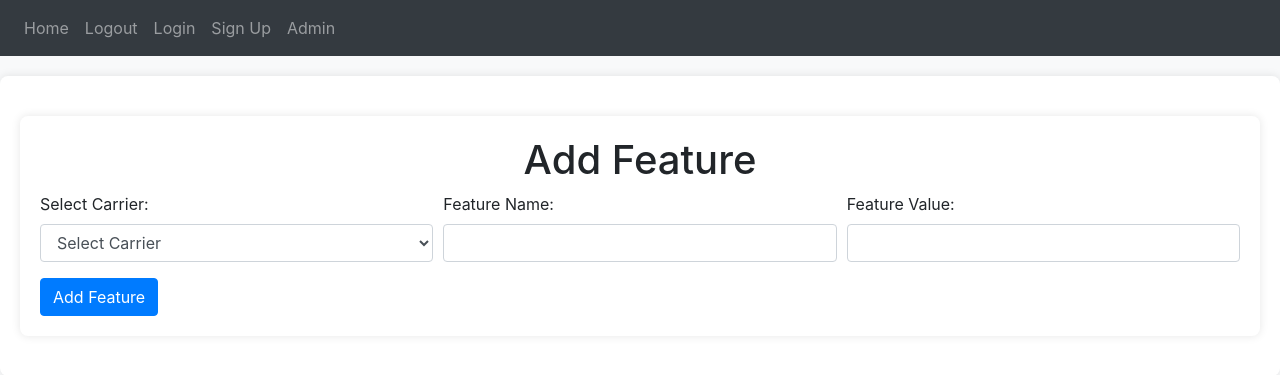
After one commit to ChelseaLong24/Flask-Web-Development, a Flask app: page /add-feature in a window 1280 px wide. The commit adds this page. Shown: the top 375 px of the page. Run offline with Flask 3, Linux system fonts and the light colour scheme; data that the repository does not hold is empty; some libraries are stand-ins or nearby versions.

Commit message:
Add new features on the admin page
Add new features on the admin page for every selected carriers

```diff
--- /dev/null
+++ b/website/templates/add_feature.html
@@ -0,0 +1,31 @@
+{% extends "base.html" %}
+
+{% block title %}Add Feature{% endblock %}
+
+{% block content %}
+<div class="container">
+    <h1 class="text-center">Add Feature</h1>
+    <form method="POST">
+        <div class="form-row">
+            <div class="form-group col-md-4">
+                <label for="carrier">Select Carrier:</label>
+                <select name="carrier" id="carrier" class="form-control">
+                    <option value="">Select Carrier</option>
+                    {% for value in carrier_values %}
+                    <option value="{{ value }}">{{ value }}</option>
+                    {% endfor %}
+                </select>
+            </div>
+            <div class="form-group col-md-4">
+                <label for="new_feature_name">Feature Name:</label>
+                <input type="text" name="new_feature_name" id="new_feature_name" class="form-control">
+            </div>
+            <div class="form-group col-md-4">
+                <label for="new_feature_value">Feature Value:</label>
+                <input type="text" name="new_feature_value" id="new_feature_value" class="form-control">
+            </div>
+        </div>
+        <button type="submit" class="btn btn-primary">Add Feature</button>
+    </form>
+</div>
+{% endblock %}
--- a/website/templates/admin.html
+++ b/website/templates/admin.html
@@ -27,6 +27,7 @@
             </div>
         </div>
         <button type="submit" class="btn btn-primary">Search</button>
+        <a href="{{ url_for('views.add_feature') }}" class="btn btn-secondary">Add Feature</a>
     </form>
 
     {% if results %}
--- a/website/views.py
+++ b/website/views.py
@@ -1,5 +1,7 @@
 from flask import Blueprint, render_template, request, flash, redirect, url_for
-from .models import Carrier, Country, CountryResidenceMapping, CarrierInfo, USNexus, USNexusCarrierMapping, NRA, NRAPresenceTypeMapping, NRAFinancialPresence, NRAPhysicalPresence, SSN_TIN_document, Document_carrier_mapping, Approved_Ownership_Structure, Approved_Ownership_Structure_carrier_mapping, Foreign_Travel_Rules_for_USCitizens, Outbound_requirement, Inbound_requirement, ExPats_outbound_mapping, ExPats_Inbound_mapping
+from .models import Carrier, Country, CountryResidenceMapping, CarrierInfo, USNexus, USNexusCarrierMapping, NRA, NRAPresenceTypeMapping, NRAFinancialPresence, \
+                    NRAPhysicalPresence, SSN_TIN_document, Document_carrier_mapping, Approved_Ownership_Structure, Approved_Ownership_Structure_carrier_mapping, \
+                    Foreign_Travel_Rules_for_USCitizens, Outbound_requirement, Inbound_requirement, ExPats_outbound_mapping, ExPats_Inbound_mapping, FeatureRegistry
 from . import db
 
 views = Blueprint('views', __name__)
@@ -196,6 +198,12 @@ def admin():
         'Inbound_Policy_type': 'Inbound Policy Type',
         'Inbound_Notes': 'Inbound Notes'
     }
+
+    # Get added features from FeatureRegistry and integrate into feature_dict
+    additional_features = db.session.query(FeatureRegistry).all()
+    for feature in additional_features:
+        if feature.feature_name not in feature_dict:
+            feature_dict[feature.feature_name] = feature.feature_name
 
     if request.method == 'POST':
         selected_carrier = request.form.get('carrier')
@@ -426,3 +434,49 @@ def update():
 
     flash('Changes saved successfully!', category='success')
     return redirect(url_for('views.admin'))
+
+from flask_sqlalchemy import SQLAlchemy
+from sqlalchemy import Table, Column, Integer, String, MetaData
+
+@views.route('/add-feature', methods=['GET', 'POST'])
+def add_feature():
+    carrier_values = [carrier[0] for carrier in db.session.query(Carrier.Insurance_company_name).distinct().all()]
+
+    if request.method == 'POST':
+        selected_carrier = request.form.get('carrier')
+        new_feature_name = request.form.get('new_feature_name')
+        new_feature_value = request.form.get('new_feature_value')
+
+        if selected_carrier and new_feature_name and new_feature_value:
+            metadata = MetaData()
+            new_table_name = f"{selected_carrier}_{new_feature_name}"
+            new_table = Table(new_table_name, metadata,\
+                              Column('id', Integer, primary_key=True),\
+                              Column('carrier', String(100)),\
+                              Column('feature_name', String(100)),\
+                              Column('feature_value', String(255))\
+                              )
+
+            metadata.create_all(db.engine)
+
+            insert_query = new_table.insert().values(
+                carrier=selected_carrier,
+                feature_name=new_feature_name,
+                feature_value=new_feature_value
+            )
+            db.session.execute(insert_query)
+            db.session.commit()
+
+            #Save to FeatureRegistry
+            new_feature = FeatureRegistry(
+                carrier=selected_carrier,
+                feature_name=new_feature_name,
+                feature_value=new_feature_value
+            )
+            db.session.add(new_feature)
+            db.session.commit()
+
+            flash('Feature added successfully!', category='success')
+            return redirect(url_for('views.admin'))
+
+    return render_template('add_feature.html', carrier_values=carrier_values)
```
Also changed, not shown: website/models.py (+7 -0 lines).
